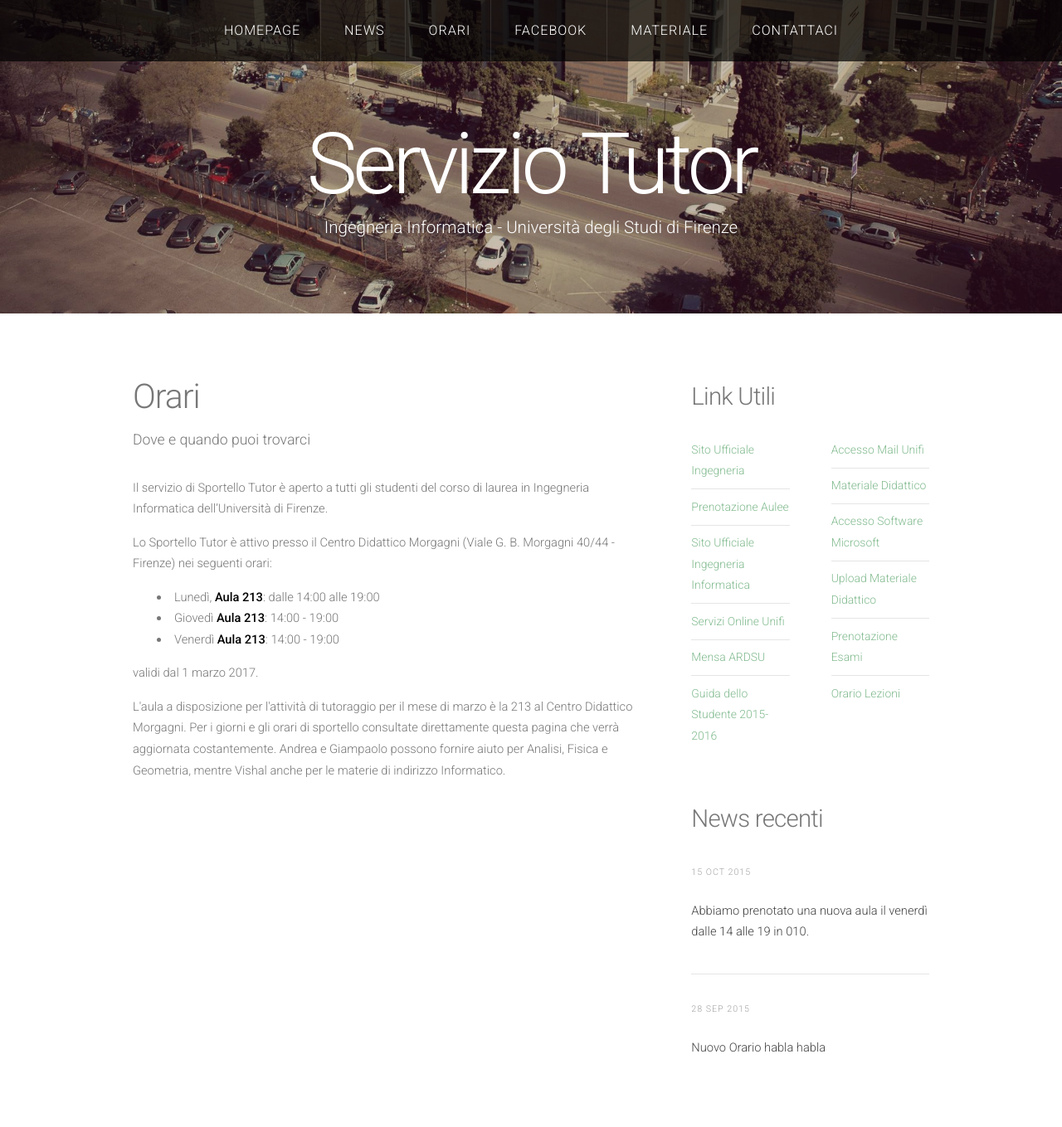
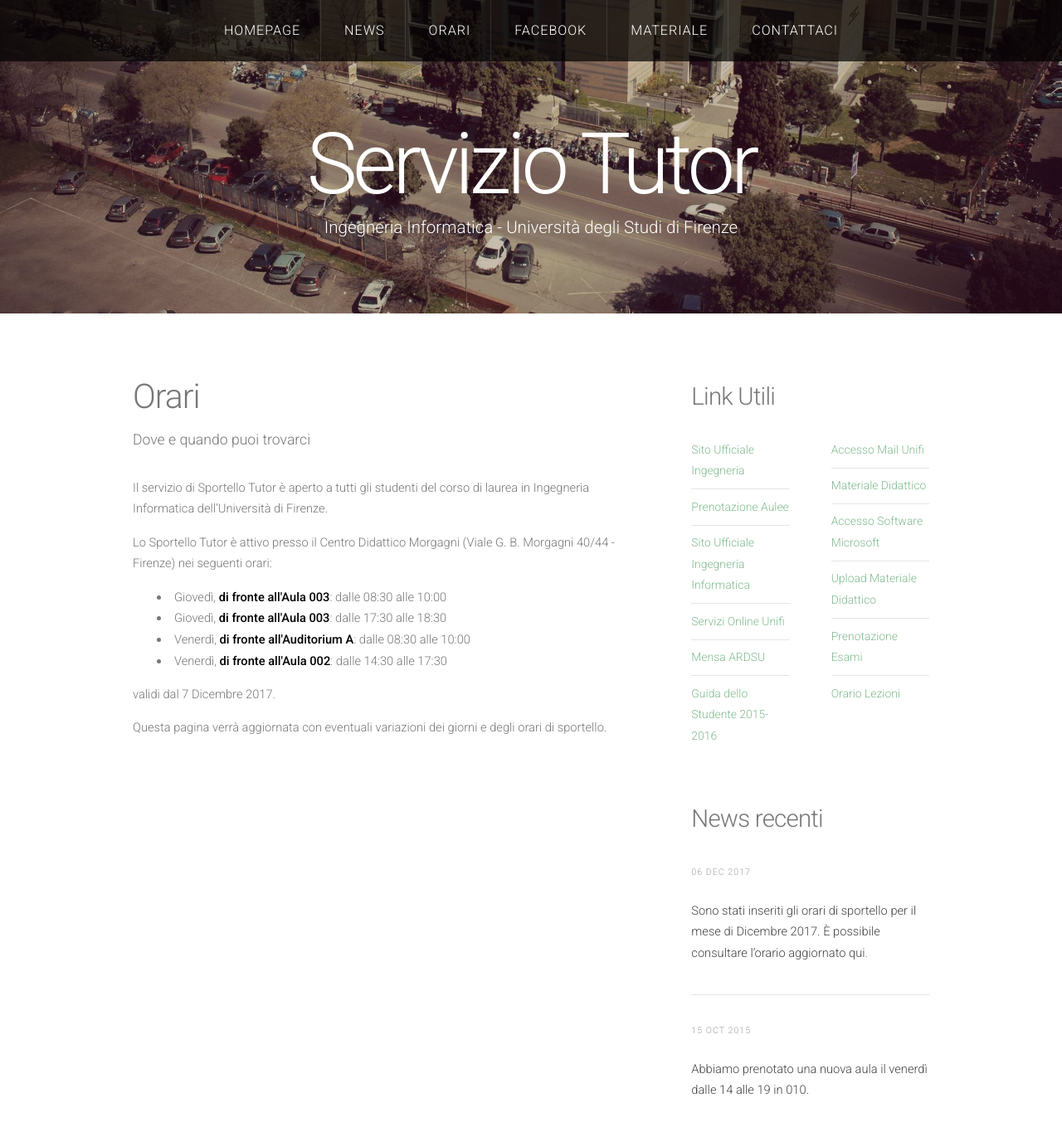
Before and after one commit to tutor-ing-inf-unifi/tutor-ing-inf-unifi.github.io, a Jekyll site: the page built from orari.html, in a window 1280 px wide and 1400 px high. Shown: the top 1359 px of the window at 83% size. Built offline with Jekyll 4.4.1, drawn with Linux system fonts in a browser that asks for light colours; nearby versions of some CDN libraries.

Commit message:
Aggiornati nomi tutor, orario dicembre 2017.

```diff
--- /dev/null
+++ b/_posts/2017-12-06-orario-dicembre-2017.md
@@ -0,0 +1,8 @@
+---
+title: Orario sportello Dicembre 2017
+featured: images/orario-small.jpg
+layout: post
+---
+
+Sono stati inseriti gli orari di sportello per il mese di Dicembre 2017.
+È possibile consultare l'orario aggiornato <a href="orari.html">qui</a>.
--- a/orari.html
+++ b/orari.html
@@ -17,15 +17,14 @@ layout: default
 						<p>Il servizio di Sportello Tutor è aperto a tutti gli studenti del corso di laurea in Ingegneria Informatica dell’Università di Firenze.</p>
 						<p>Lo Sportello Tutor è attivo presso il Centro Didattico Morgagni (Viale G. B. Morgagni 40/44 - Firenze) nei seguenti orari:</p>
 						<ul style="list-style:inside disc; padding-left: 2em">
-							<li>Lunedì, <strong>Aula 213</strong>: dalle 14:00 alle 19:00 </li>
-							<li>Giovedì <strong>Aula 213</strong>: 14:00 - 19:00</li>
-							<li>Venerdì <strong>Aula 213</strong>: 14:00 - 19:00</li>
-
-
+							<li>Giovedì, <strong>di fronte all'Aula 003</strong>: dalle 08:30 alle 10:00 </li>
+							<li>Giovedì, <strong>di fronte all'Aula 003</strong>: dalle 17:30 alle 18:30 </li>
+							<li>Venerdì, <strong>di fronte all'Auditorium A</strong>: dalle 08:30 alle 10:00 </li>
+							<li>Venerdì, <strong>di fronte all'Aula 002</strong>: dalle 14:30 alle 17:30 </li>
 						</ul>
 
-						<p>validi dal 1 marzo 2017.</p>
-						<p>L'aula a disposizione per l'attività di tutoraggio per il mese di marzo è la 213 al Centro Didattico Morgagni. Per i giorni e gli orari di sportello consultate direttamente questa pagina che verrà aggiornata costantemente. Andrea e Giampaolo possono fornire aiuto per Analisi, Fisica e Geometria, mentre Vishal anche per le materie di indirizzo Informatico.</p>
+						<p>validi dal 7 Dicembre 2017.</p>
+						<p>Questa pagina verrà aggiornata con eventuali variazioni dei giorni e degli orari di sportello.</p>
 					</section>
 				</div>
 				{% include sidebar.html %}
```
Also changed, not shown: _posts/2015-09-28-nuovo-orario.md (deleted, +0 -9 lines), contattaci.html (+5 -4 lines).
